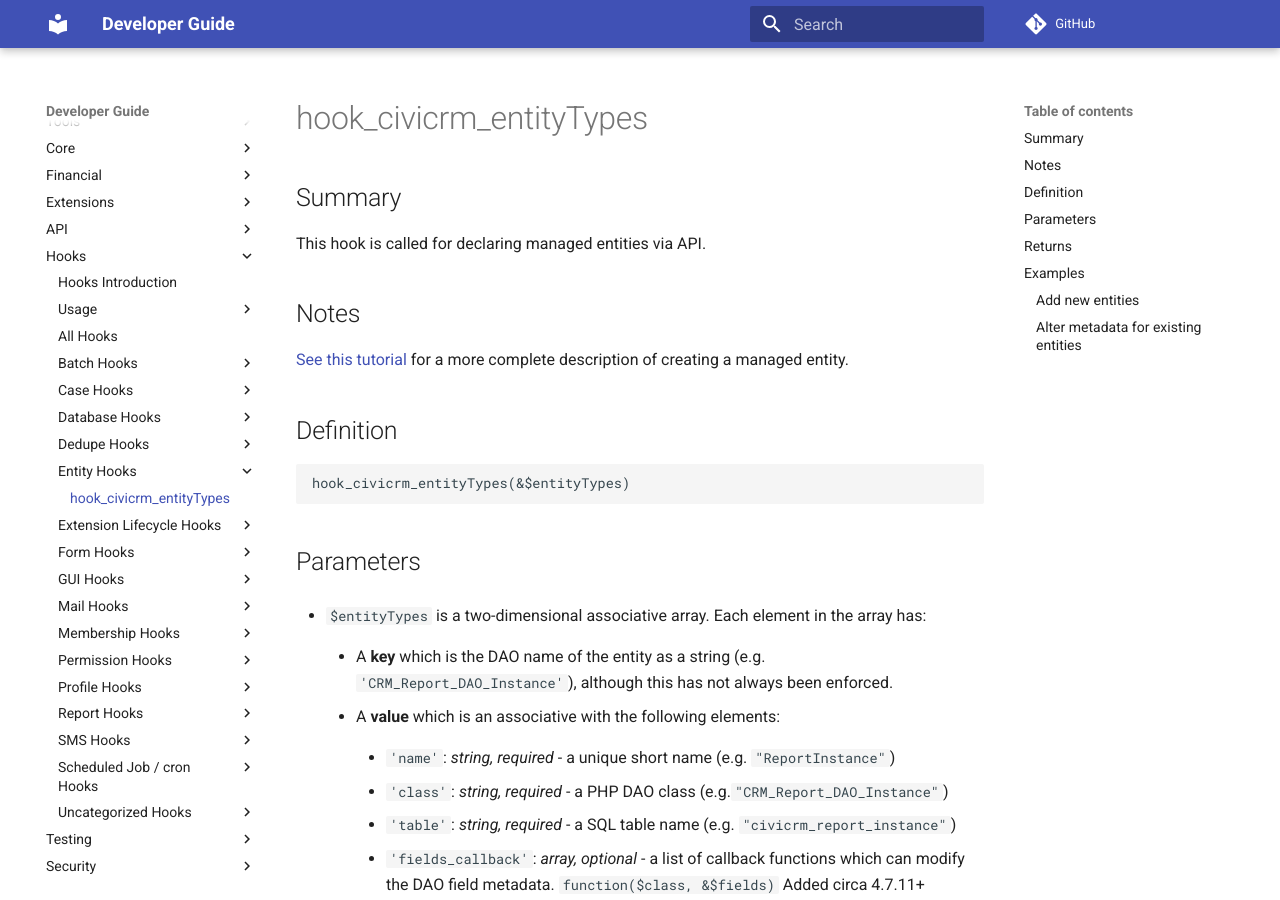
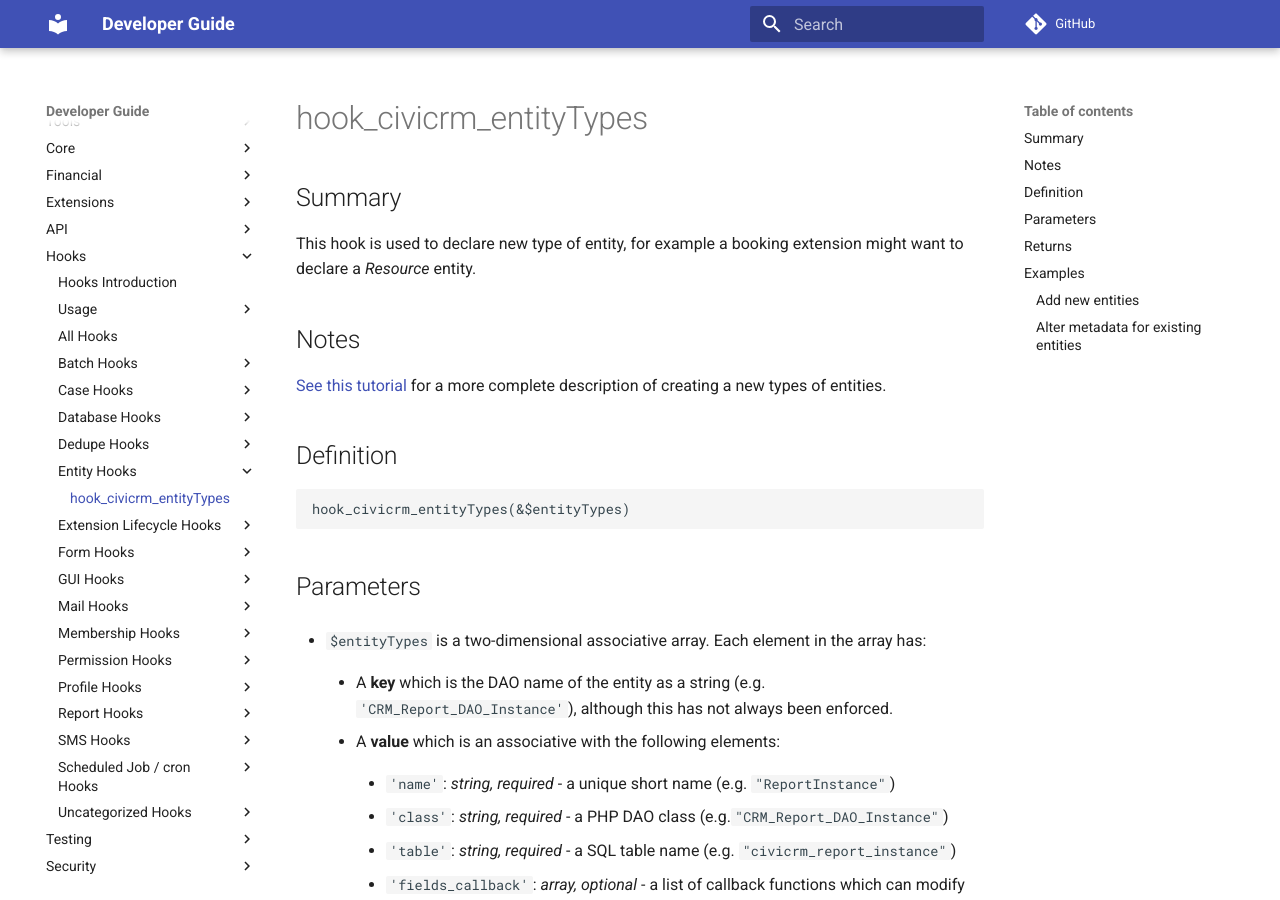
Before and after one commit to civicrm/civicrm-dev-docs, an MkDocs documentation site: the page built from docs/hooks/hook_civicrm_entityTypes.md, in a window 1280 px wide and 900 px high. Built offline with MkDocs 1.6.1 and Material for MkDocs 9.7.7, drawn with Linux system fonts in a browser that asks for light colours; comment, search, counter and statistics services are not loaded; old or Windows-style settings are respelled for this version of MkDocs.

Commit message:
Update hook_civicrm_entityTypes.md
Removing reference to the word managed since it is confusing and mixes up entity types and entities

```diff
--- a/docs/hooks/hook_civicrm_entityTypes.md
+++ b/docs/hooks/hook_civicrm_entityTypes.md
@@ -2,11 +2,11 @@
 
 ## Summary
 
-This hook is called for declaring managed entities via API.
+This hook is used to declare new type of entity, for example a booking extension might want to declare a *Resource* entity.
 
 ## Notes
 
-[See this tutorial](/extensions/civix.md#generate-entity) for a more complete description of creating a managed entity.
+[See this tutorial](/extensions/civix.md#generate-entity) for a more complete description of creating a new types of entities.
 
 ## Definition
 
```
